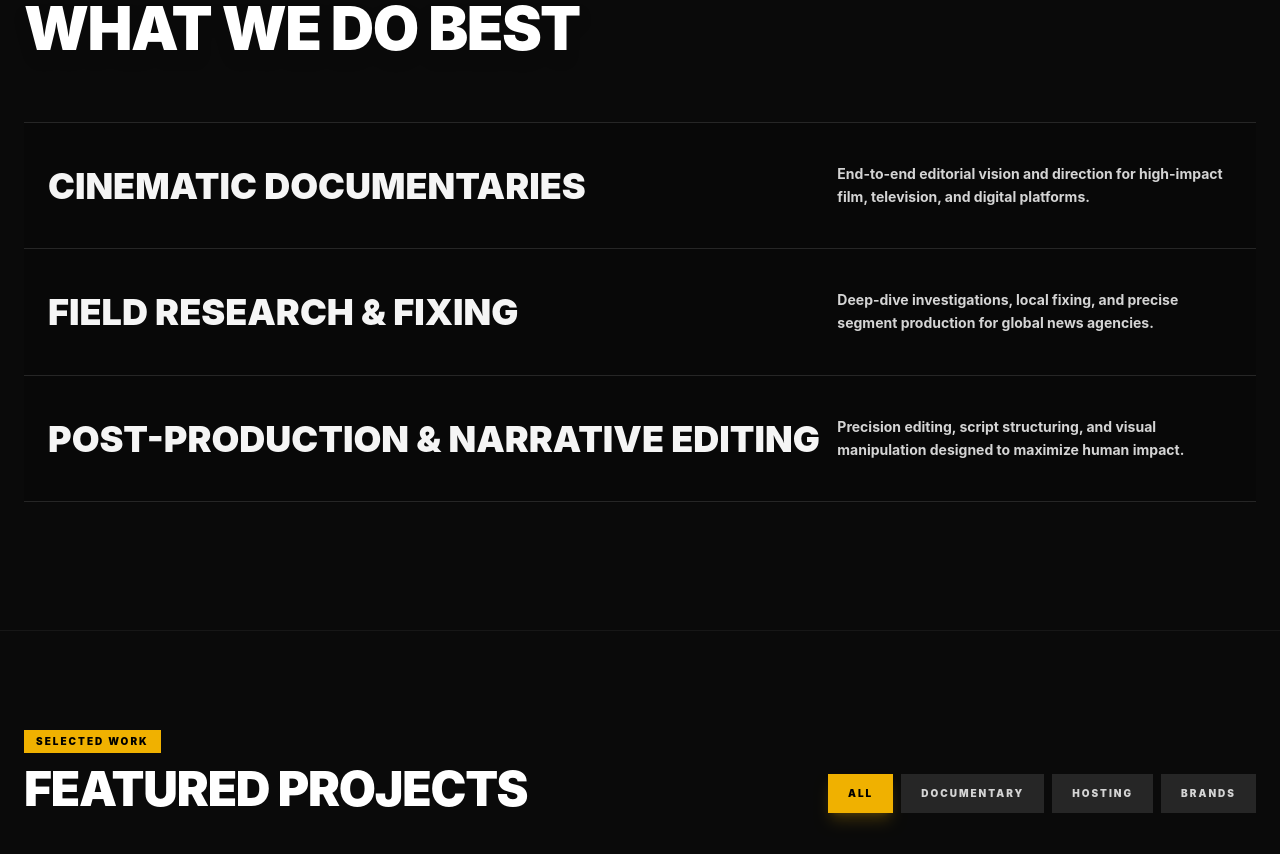
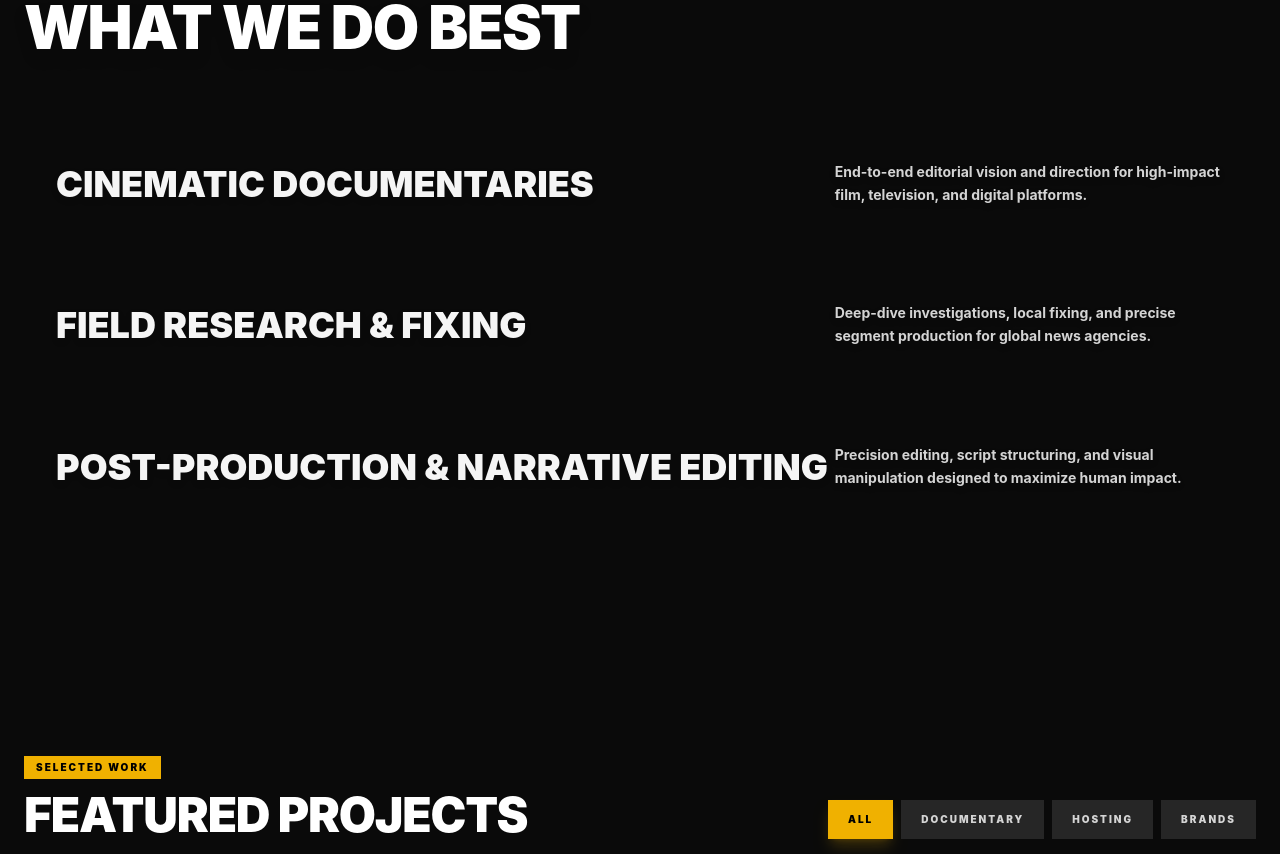
Before and after one commit to hfqhi/storyfirst-ph, a React (Vite) app: page / in a window 1280 px wide. Shown: the part 1740-2594 px from the top of the page. Built offline with nearby package versions, Linux system fonts and the light colour scheme.

Commit message:
style(services): soften background image blending, remove harsh lines, and polish hover state with rounded translucent background

```diff
--- a/src/components/Services.jsx
+++ b/src/components/Services.jsx
@@ -5,22 +5,26 @@ export default function Services() {
   const [hoveredService, setHoveredService] = useState(null);
 
   return (
+    // Removed border-y to eliminate the harsh section lines
     <section
       id="services"
-      className="relative py-32 bg-transparent border-y border-neutral-200 dark:border-neutral-900 overflow-hidden min-h-[80vh] flex items-center"
+      className="relative py-32 bg-transparent overflow-hidden min-h-[80vh] flex items-center"
     >
-      {/* Background Images with Cinematic Grading applied */}
-      <div className="absolute inset-0 w-full h-full pointer-events-none transition-opacity duration-700 ease-in-out opacity-100">
+      {/* Background Images with Softer Integration */}
+      <div className="absolute inset-0 w-full h-full pointer-events-none transition-opacity duration-1000 ease-in-out">
         {servicesData.map((service) => (
           <div
             key={`media-${service.id}`}
             className={`absolute inset-0 transition-opacity duration-1000 ease-in-out ${hoveredService === service.id ? "opacity-100" : "opacity-0"}`}
           >
+            {/* Lowered Light Mode opacity significantly for better text contrast */}
             <img
               src={service.mediaUrl}
               alt="service background"
-              className="w-full h-full object-cover opacity-90 dark:opacity-70 contrast-125 saturate-110 scale-105"
+              className="w-full h-full object-cover opacity-15 dark:opacity-40 contrast-125 saturate-110 scale-105"
             />
+            {/* Gradient mask to softly fade the edges of the background image into the page */}
+            <div className="absolute inset-0 bg-gradient-to-b from-white via-transparent to-white dark:from-neutral-950 dark:via-transparent dark:to-neutral-950 opacity-90"></div>
           </div>
         ))}
       </div>
@@ -35,20 +39,22 @@ export default function Services() {
           </h2>
         </div>
 
-        <div className="flex flex-col border-t border-neutral-300 dark:border-neutral-800 backdrop-blur-sm bg-white/10 dark:bg-black/10">
+        {/* Removed border-t and switched to a flex gap layout */}
+        <div className="flex flex-col gap-4">
           {servicesData.map((service) => (
             <div
               key={service.id}
               onMouseEnter={() => setHoveredService(service.id)}
               onMouseLeave={() => setHoveredService(null)}
-              className={`group flex flex-col md:flex-row md:items-center justify-between py-10 px-6 border-b border-neutral-300 dark:border-neutral-800 transition-all duration-300 cursor-pointer ${hoveredService === service.id ? "bg-yellow-500 px-10" : "hover:bg-yellow-500 hover:px-10"}`}
+              // Applied 80% opacity to yellow, rounded-3xl for soft edges, and duration-500 for smoothness
+              className={`group flex flex-col md:flex-row md:items-center justify-between py-10 px-8 transition-all duration-500 ease-in-out cursor-pointer rounded-3xl ${hoveredService === service.id ? "bg-yellow-500/80 scale-[1.01]" : "hover:bg-yellow-500/80 hover:scale-[1.01]"}`}
             >
               <div className="flex items-center md:w-2/3">
-                <h3 className="text-3xl sm:text-4xl font-black text-neutral-900 dark:text-neutral-100 group-hover:text-black transition-colors uppercase drop-shadow-md group-hover:drop-shadow-none">
+                <h3 className="text-3xl sm:text-4xl font-black text-neutral-900 dark:text-neutral-100 group-hover:text-black transition-colors duration-500 uppercase drop-shadow-md group-hover:drop-shadow-none">
                   {service.title}
                 </h3>
               </div>
-              <p className="text-neutral-800 dark:text-neutral-300 group-hover:text-black text-sm mt-4 md:mt-0 md:w-1/3 leading-relaxed font-bold transition-colors drop-shadow-md group-hover:drop-shadow-none">
+              <p className="text-neutral-800 dark:text-neutral-300 group-hover:text-black/90 text-sm mt-4 md:mt-0 md:w-1/3 leading-relaxed font-bold transition-colors duration-500 drop-shadow-md group-hover:drop-shadow-none">
                 {service.description}
               </p>
             </div>
```
